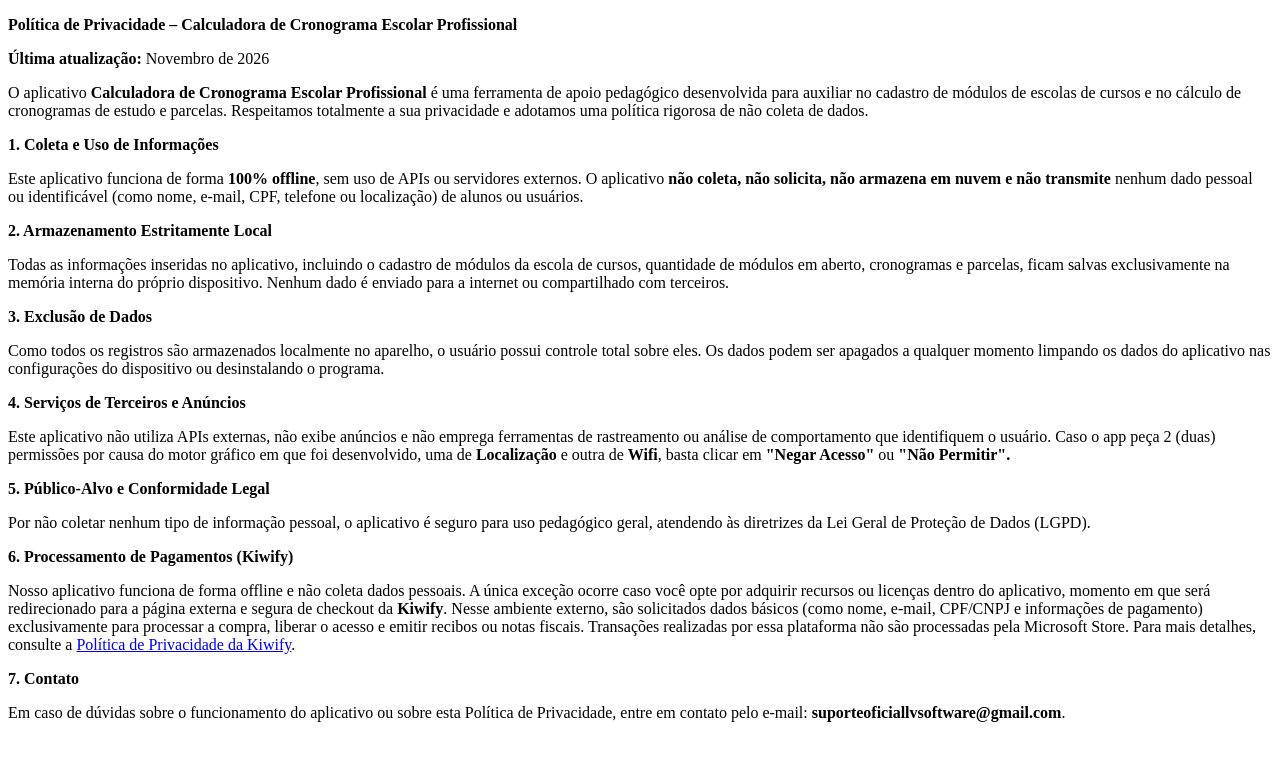
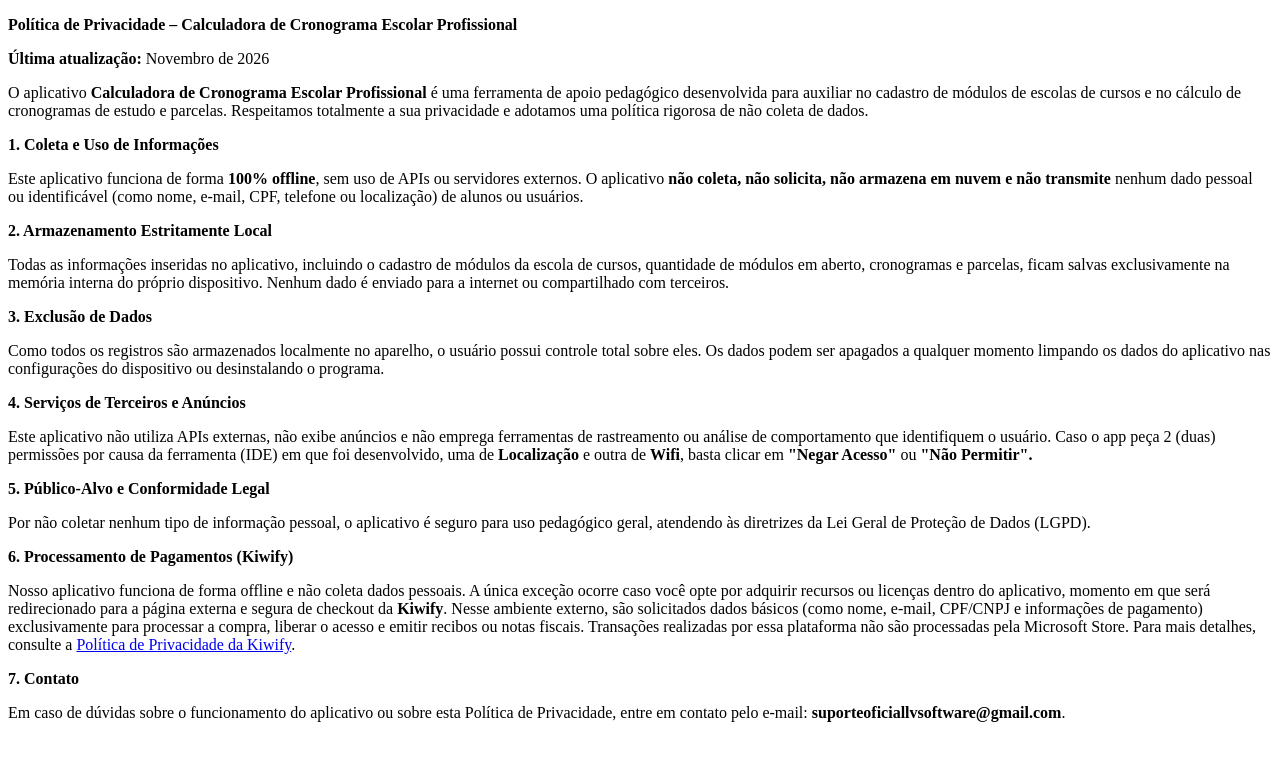
Before and after one commit to lisanvaughtsoftware/politica-privacidade-ptbr, a plain HTML site: page index.html in a window 1280 px wide. Drawn offline with Linux system fonts and the light colour scheme.

Commit message:
Update index.html

```diff
--- a/index.html
+++ b/index.html
@@ -23,7 +23,7 @@
     <p>Como todos os registros são armazenados localmente no aparelho, o usuário possui controle total sobre eles. Os dados podem ser apagados a qualquer momento limpando os dados do aplicativo nas configurações do dispositivo ou desinstalando o programa.</p>
 
     <p><strong>4. Serviços de Terceiros e Anúncios</strong></p>
-    <p>Este aplicativo não utiliza APIs externas, não exibe anúncios e não emprega ferramentas de rastreamento ou análise de comportamento que identifiquem o usuário. Caso o app peça 2 (duas) permissões por causa do motor gráfico em que foi desenvolvido, uma de <strong>Localização</strong> e outra de <strong>Wifi</strong>, basta clicar em <strong>"Negar Acesso"</strong> ou <strong>"Não Permitir".</strong> </p>
+    <p>Este aplicativo não utiliza APIs externas, não exibe anúncios e não emprega ferramentas de rastreamento ou análise de comportamento que identifiquem o usuário. Caso o app peça 2 (duas) permissões por causa da ferramenta (IDE) em que foi desenvolvido, uma de <strong>Localização</strong> e outra de <strong>Wifi</strong>, basta clicar em <strong>"Negar Acesso"</strong> ou <strong>"Não Permitir".</strong> </p>
 
     <p><strong>5. Público-Alvo e Conformidade Legal</strong></p>
     <p>Por não coletar nenhum tipo de informação pessoal, o aplicativo é seguro para uso pedagógico geral, atendendo às diretrizes da Lei Geral de Proteção de Dados (LGPD).</p>
```
